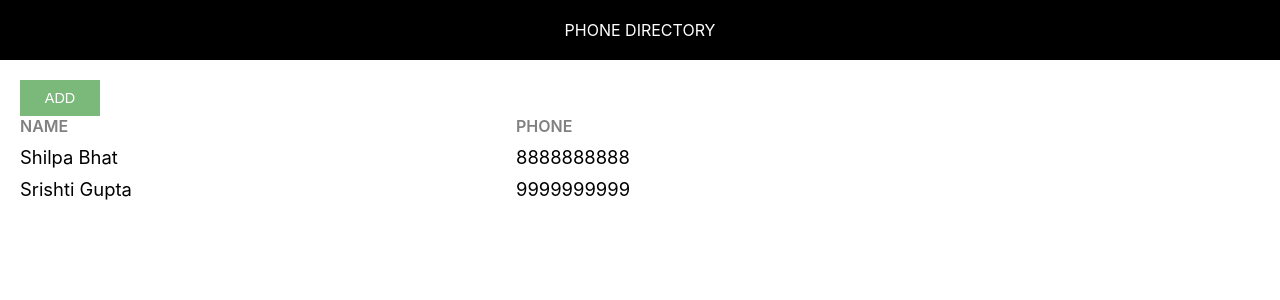
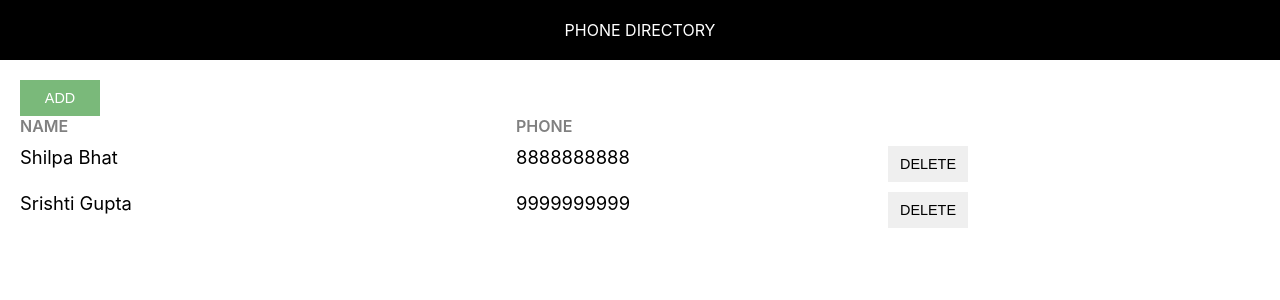
Before and after one commit to komal1204/Phone-Directory-UsingReactJS, a React (Create React App) app: page / in a window 1280 px wide. Shown: the top 300 px of the page. Built offline with nearby package versions, Linux system fonts and the light colour scheme.

Commit message:
Delete Button Added

```diff
--- a/src/App.css
+++ b/src/App.css
@@ -37,3 +37,7 @@
     color: #808080;
     text-transform: uppercase;
 }
+delete-btn {
+    background: #fa9c9c;
+    color: #000;
+}
--- a/src/App.js
+++ b/src/App.js
@@ -42,6 +42,9 @@
               return <div key={sub.id} className="grid-container">
                 <span className="grid-item">{sub.name}</span>
                 <span className="grid-item">{sub.phone}</span>
+                <span className="grid-item action-btn-container">
+                  <button className="custom-btn delete-btn">Delete</button>
+                </span>
               </div>
             })
           }
```
